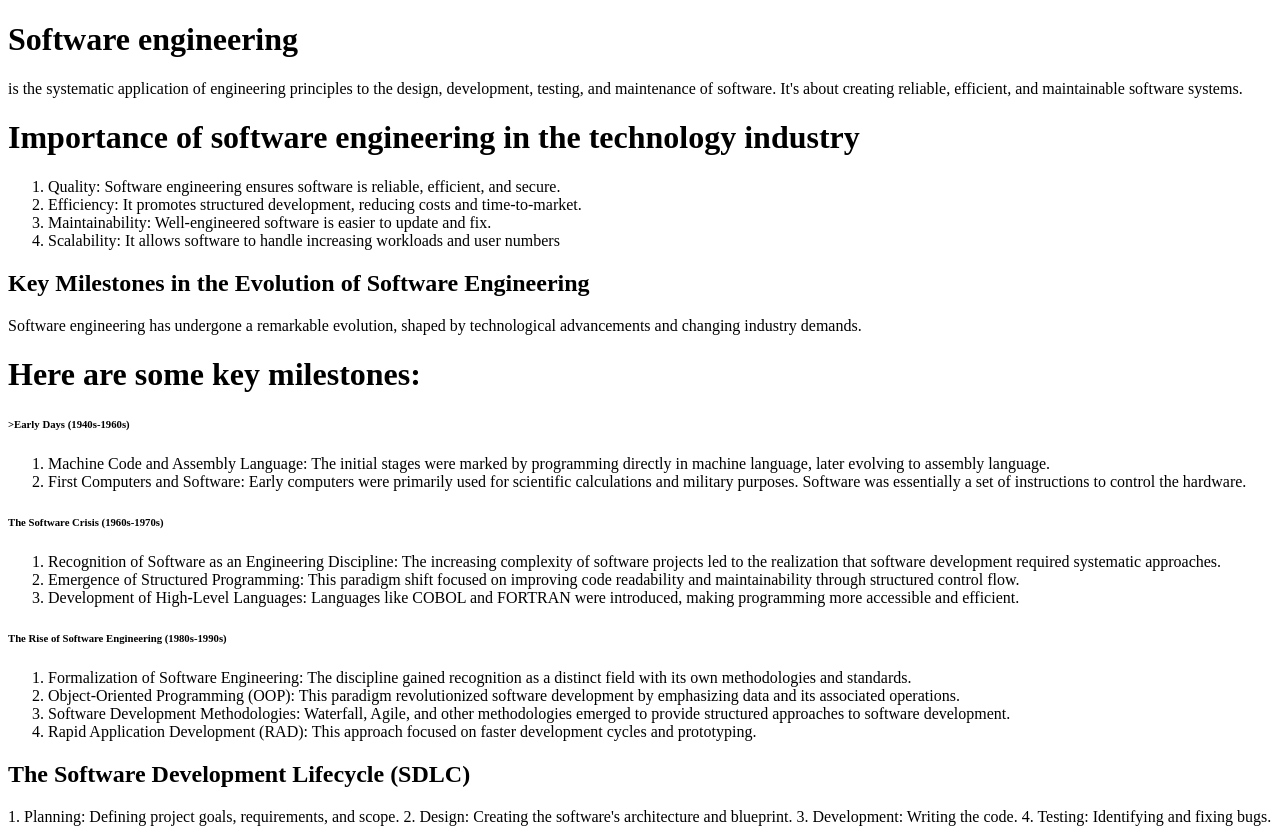
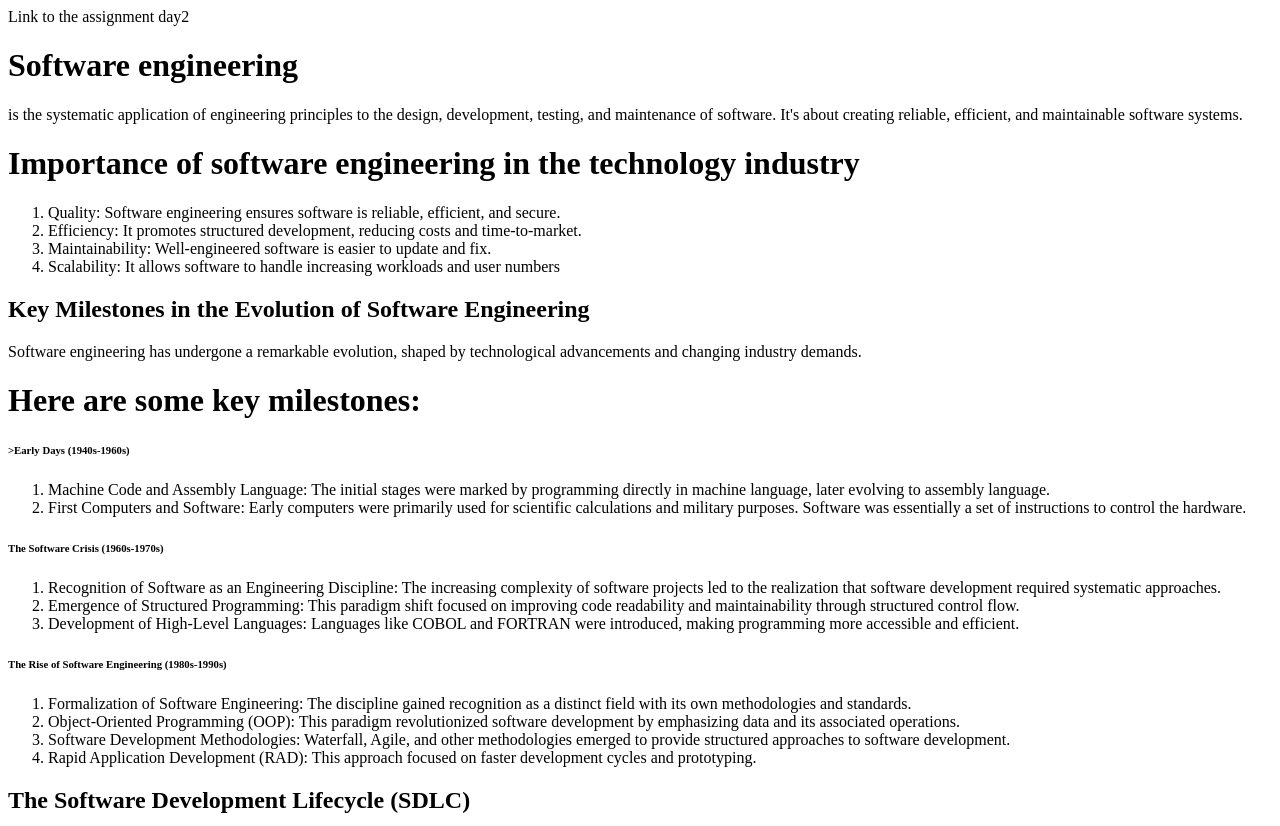
Before and after one commit to nchimunyatembo/signup, a plain HTML site: page index.html in a window 1280 px wide. Shown: the top 826 px of the page. Drawn offline with Linux system fonts and the light colour scheme.

Commit message:
Update index.html

```diff
--- a/index.html
+++ b/index.html
@@ -1,6 +1,7 @@
 <!doctype html>
 <html>
 <body>
+  <a src="software assignment day2.html">Link to the assignment day2</a>
 <h1>Software engineering </h1>
 <p>is the systematic application of engineering principles to the design, development, testing, and maintenance of software. It's about creating reliable, efficient, and maintainable software systems.</p>
 <h1>Importance of software engineering in the technology industry</h1>
```
